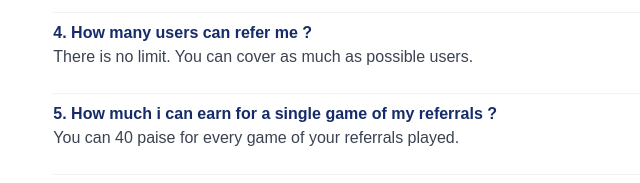
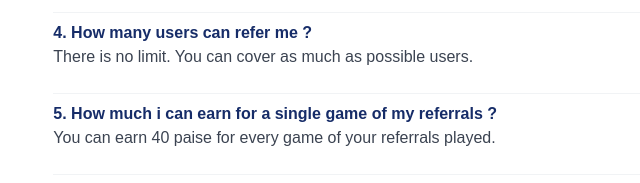
Before and after one commit to mahammadhaneef123/referral_quos, a plain HTML site: page index.html in a window 1280 px wide. Shown: the part 880-1063 px from the top of the page, 0-640 px from the left. Drawn offline with nearby package versions, Linux system fonts and the light colour scheme.

Commit message:
Update index.html

```diff
--- a/index.html
+++ b/index.html
@@ -40,7 +40,7 @@ color:#162c68
 <p>There is no limit. You can cover as much as possible users.</p>
 <div class='divider'></div>
 <b>5. How much i can earn for a single game of my referrals ?</b>
-<p>You can 40 paise for every game of your referrals played.</p>
+<p>You can earn 40 paise for every game of your referrals played.</p>
 <div class='divider'></div>
 <b>6. How much i can earn in a day ?</b>
 <p>Let's say you have referred 100 people and each of them play 10 games/day.<br><br>Then 100*10*0.4 = Rs.400/day (This is your daily income).<br>This is just an example showing how much you can earn.</p>
```
